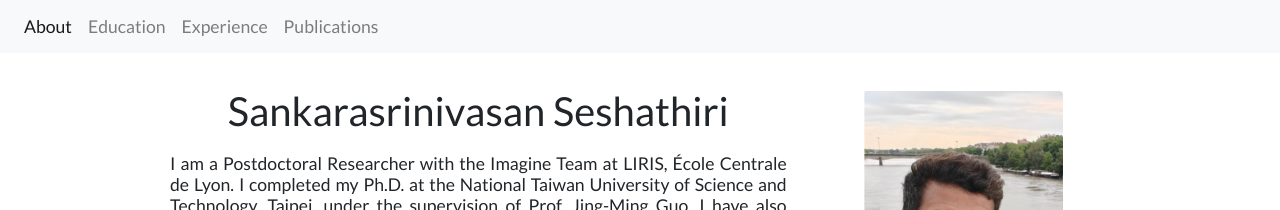
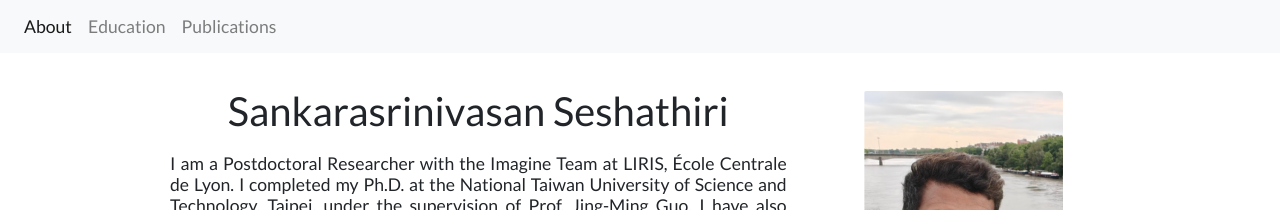
Before and after one commit to SankarSrin/SankarSrin.github.io, a Jekyll site: the page built from index.html, in a window 1280 px wide. Shown: the top 210 px of the page. Built offline with Jekyll 4.4.1, drawn with Linux system fonts in a browser that asks for light colours.

Commit message:
exp button removed

```diff
--- a/_data/navigation.yml
+++ b/_data/navigation.yml
@@ -8,10 +8,7 @@
   anchor: ''
   highlight: false
 
-- name: Experience
-  link: /
-  anchor: '#experience'
-  highlight: false
+
 
 - name: Publications
   link: /publications/
```
